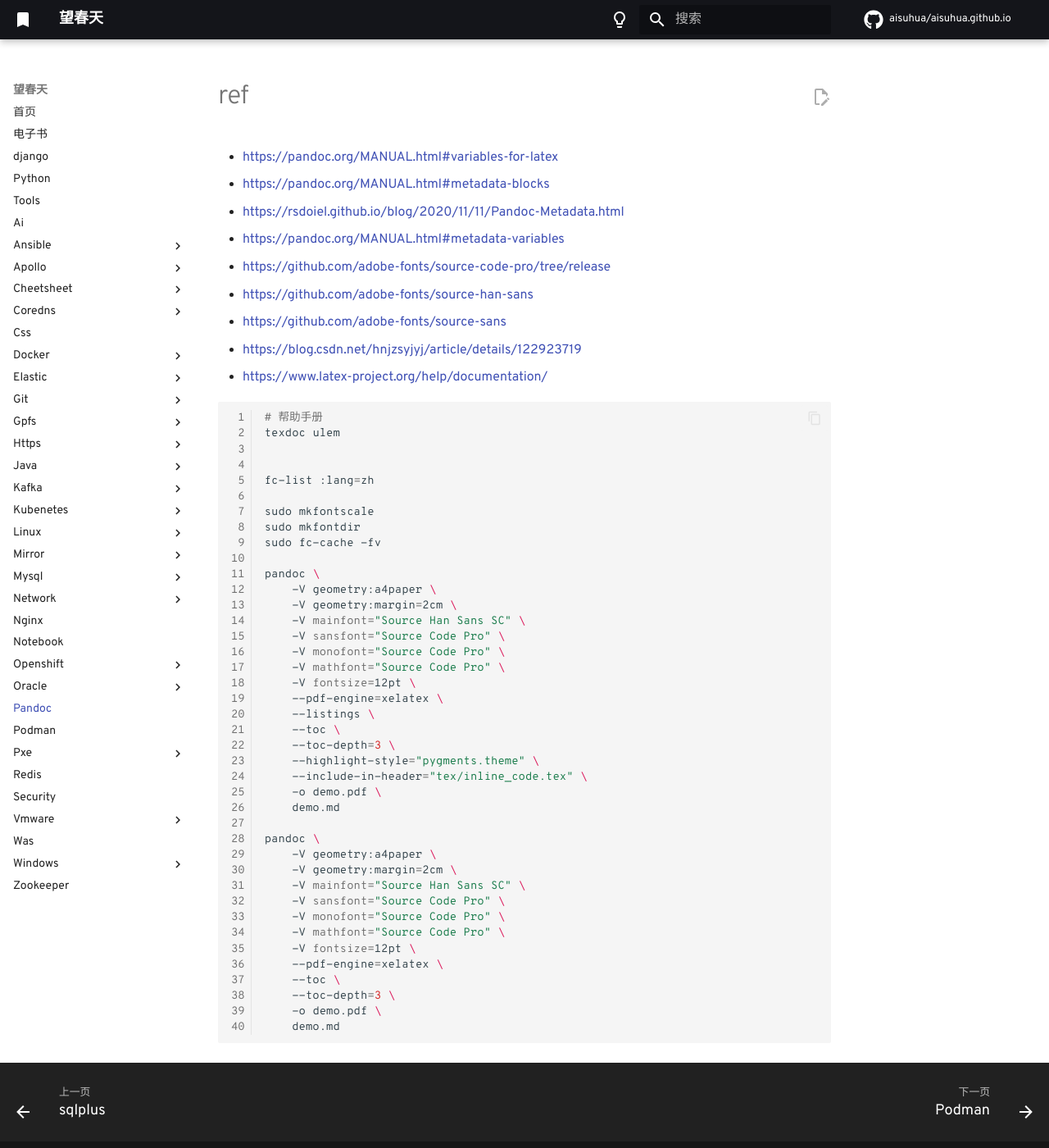
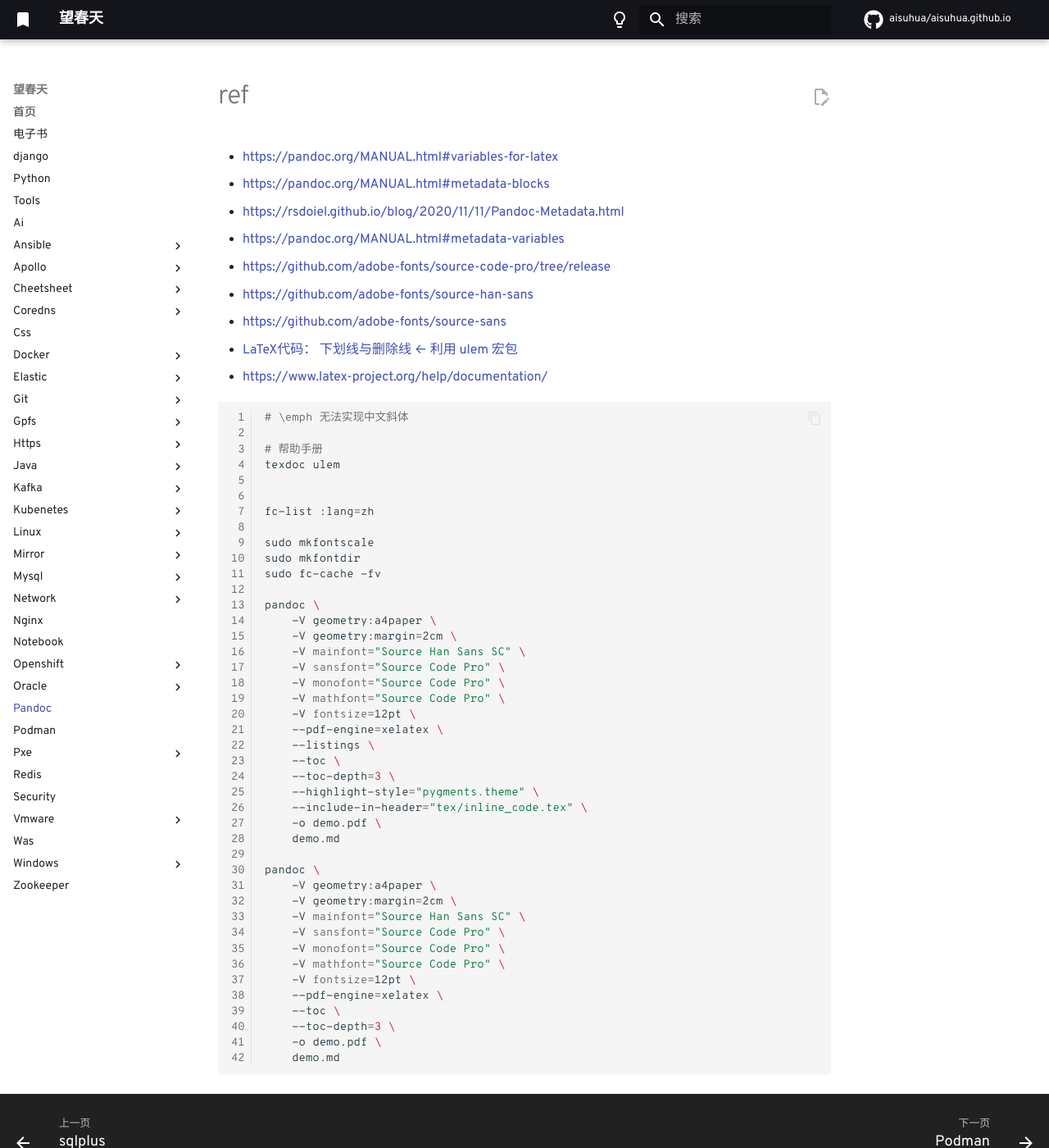
Before and after one commit to aisuhua/aisuhua.github.io, an MkDocs documentation site: the page built from docs/pandoc/README.md, in a window 1280 px wide and 1400 px high. Shown: the whole window at 82% size. Built offline with MkDocs 1.6.1 and Material for MkDocs 9.7.7, drawn with Linux system fonts in a browser that asks for light colours; comment, search, counter and statistics services are not loaded.

Commit message:
README.md

````diff
--- a/docs/pandoc/README.md
+++ b/docs/pandoc/README.md
@@ -7,10 +7,12 @@
 - https://github.com/adobe-fonts/source-code-pro/tree/release
 - https://github.com/adobe-fonts/source-han-sans
 - https://github.com/adobe-fonts/source-sans
-- https://blog.csdn.net/hnjzsyjyj/article/details/122923719
+- [LaTeX代码： 下划线与删除线 ← 利用 ulem 宏包](https://blog.csdn.net/hnjzsyjyj/article/details/122923719)
 - https://www.latex-project.org/help/documentation/
 
 ```sh
+# \emph 无法实现中文斜体
+
 # 帮助手册
 texdoc ulem
 
````
